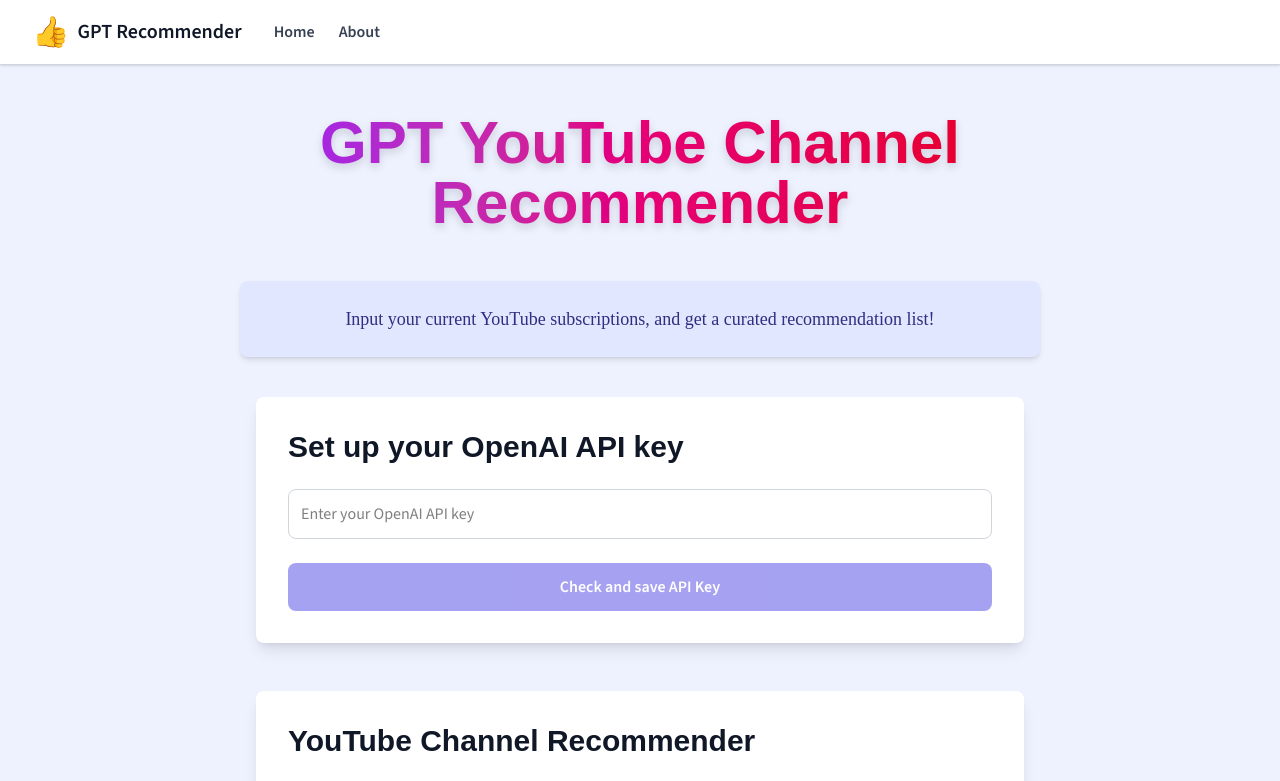
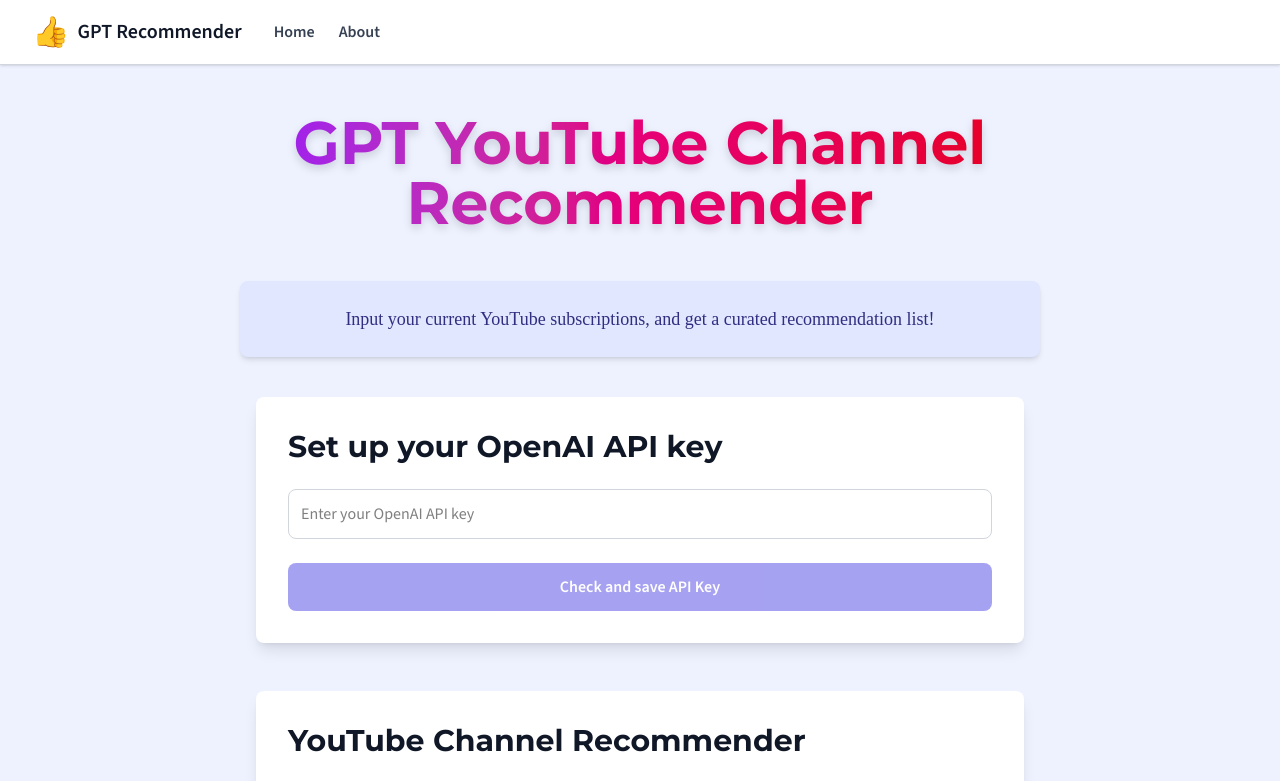
Before and after one commit to louispaulet/gpt_recommender, a React (Vite) app in the folder gpt_reco_app/: page /#/ in a window 1280 px wide. Shown: the top 781 px of the page. Built offline with nearby package versions, Linux system fonts and the light colour scheme; no server answers; a web font is replaced by a local one.

Commit message:
make font choices important

```diff
--- a/gpt_reco_app/src/index.css
+++ b/gpt_reco_app/src/index.css
@@ -6,7 +6,7 @@ body {
 }
 
 h1, h2, h3, h4, h5, h6 {
-  font-family: "Montserrat", sans-serif;
+  font-family: "Montserrat", sans-serif !important;
 }
 
 .font-primary {
```
